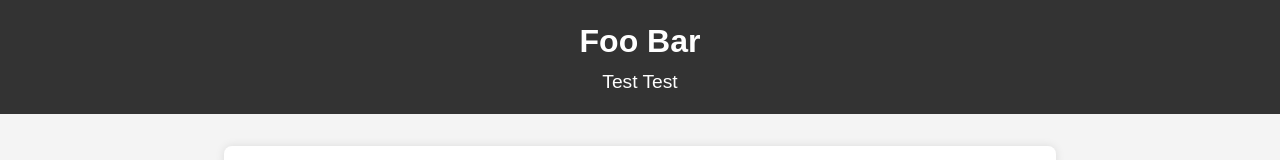
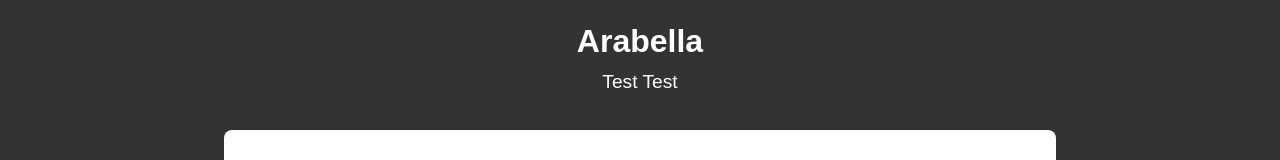
Before and after one commit to arabellacardoso/arabellacardoso.github.io, a plain HTML site: page index.html in a window 1280 px wide. Shown: the top 160 px of the page. Drawn offline with Linux system fonts and the light colour scheme.

Commit message:
Update index.html

```diff
--- a/index.html
+++ b/index.html
@@ -73,9 +73,8 @@
   </head>
   <body>
     <header>
-      <h1>Foo Bar</h1>
+      <h1>Arabella</h1>
       <p>Test Test</p>
-    </header>
     <main>
       <section id="about">
         <h2>About Me</h2>
```
